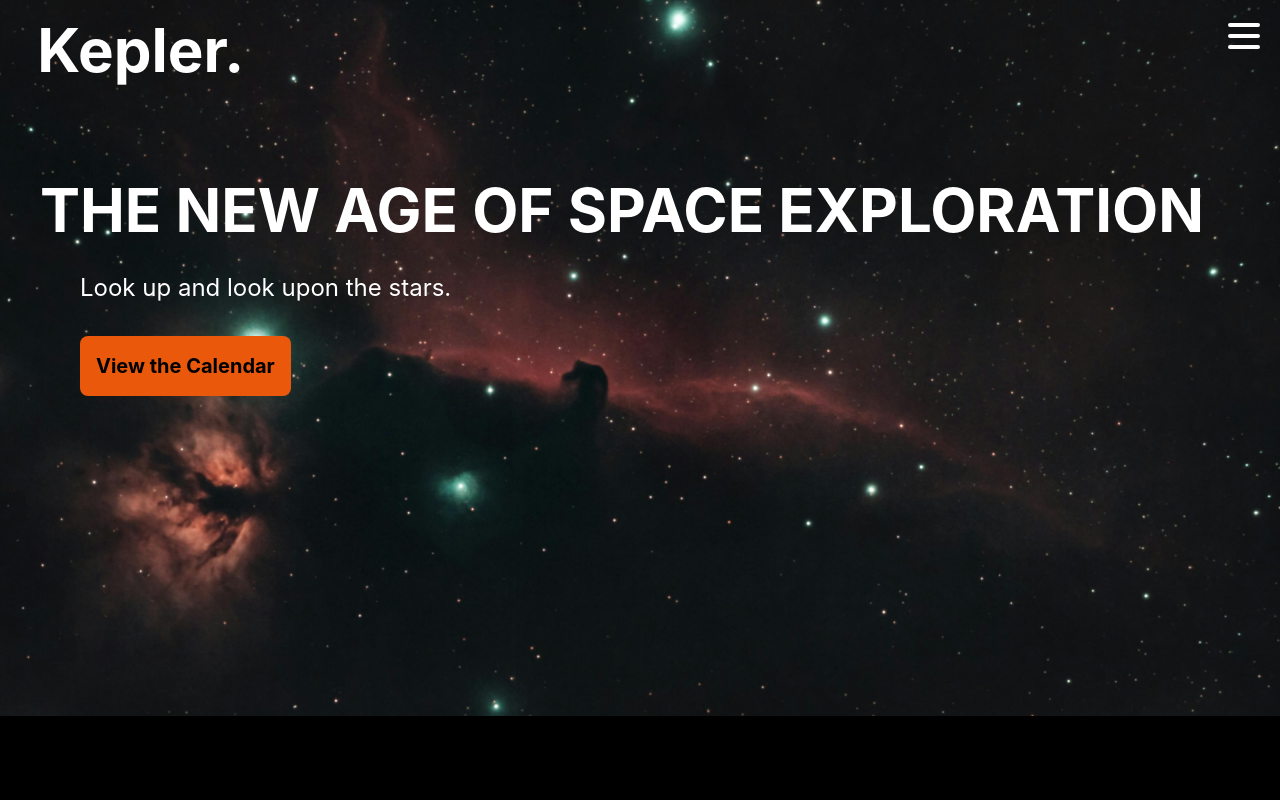
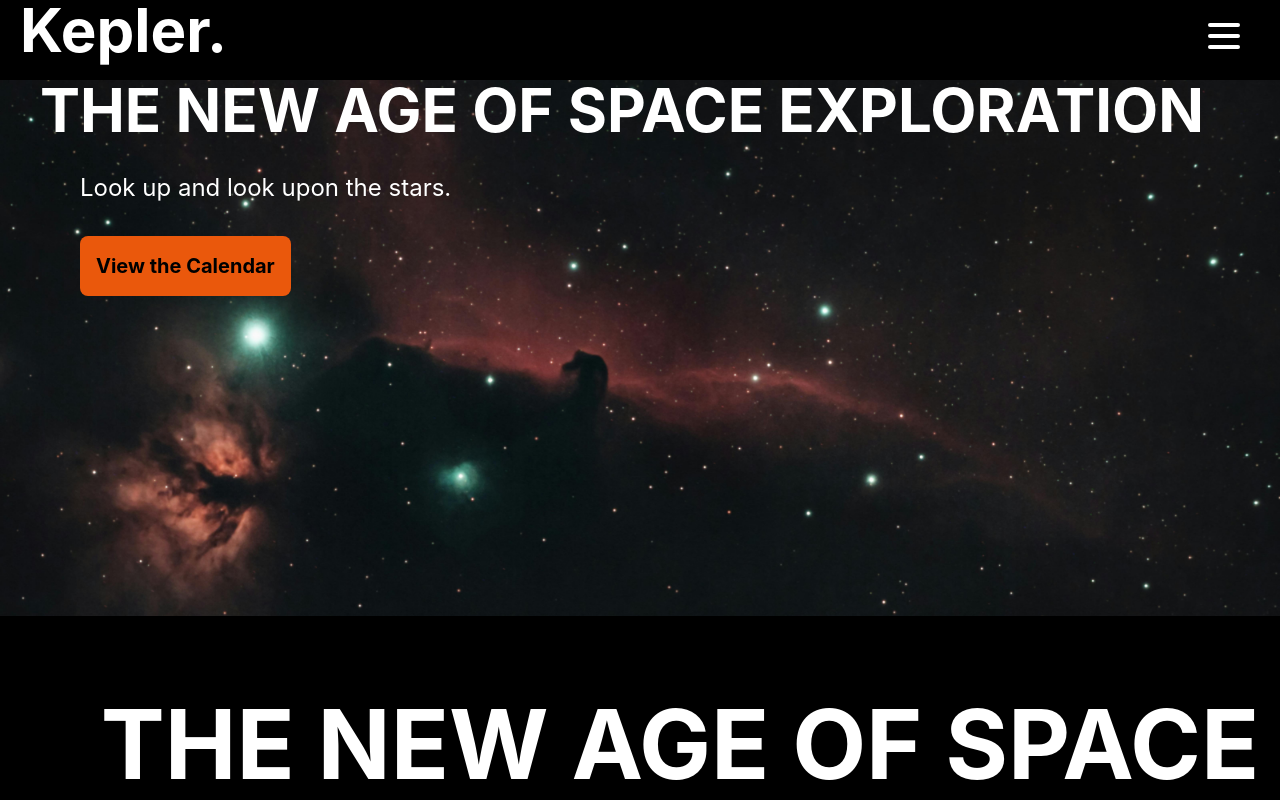
Before and after one commit to AlexPizarro7/Kepler, a React (Create React App) app in the folder frontend/: page / in a window 1280 px wide. Shown: the top 800 px of the page. Built offline with nearby package versions, Linux system fonts and the light colour scheme.

Commit message:
update the header css

```diff
--- a/frontend/src/App.js
+++ b/frontend/src/App.js
@@ -7,14 +7,14 @@ function App() {
     <div className="App">
       <div className="bg-hero bg-cover bg-center pb-80">
         <Header />
-        <h1 className="mt-20 ml-10 mr-10 text-6xl font-bold text-left line-clamp-3">THE NEW AGE OF SPACE EXPLORATION</h1>
-        <p className="ml-20 mt-8 text-2xl text-left">Look up and look upon the stars.</p>
-        <button className=" flex ml-20 mt-8 bg-orange-600 text-black hover:bg-orange-300 text-xl font-bold p-4 rounded-lg ">View the Calendar</button>
+        <h1 className="mt-20 ml-10 mr-10 text-6xl font-bold text-left line-clamp-3 z-10">THE NEW AGE OF SPACE EXPLORATION</h1>
+        <p className="ml-20 mt-8 text-2xl text-left z-10">Look up and look upon the stars.</p>
+        <button className=" flex ml-20 mt-8 bg-orange-600 text-black hover:bg-orange-300 text-xl font-bold p-4 rounded-lg z-10">View the Calendar</button>
       </div>
       <div className="mt-20 bg-black pb-80">
         <h1 className="ml-20 text-8xl font-bold text-center">THE NEW AGE OF SPACE SIGHTSEEING</h1>
         <p className="ml-20 mt-8 text-2xl text-center underline">Look up and look upon the stars.</p>
-        <button className=" ml-20 mt-8 bg-orange-600 text-black hover:bg-orange-300 text-xl font-bold p-4 rounded-lg ">Signup Now</button>
+        <button className=" ml-20 mt-8 bg-orange-600 text-black hover:bg-orange-300 text-xl font-bold p-4 rounded-lg">Signup Now</button>
       </div>
   </div>
   );
--- a/frontend/src/Components/Header.js
+++ b/frontend/src/Components/Header.js
@@ -10,54 +10,50 @@ function Header() {
     }
 
     return (
-        <div className="Header-nav">
-            <div className="flex flex-row p-5">
-                <div className="basis-1/4">
-                    <a className="text-6xl font-bold" href="/">Kepler.</a>
+        <div className="header-nav Z-0">
+            <div className=" navigation flex flex-row p-5 w-full h-20 bg-black fixed top-0">
+                <a className="text-6xl h-20 font-bold fixed top-0" href="/">Kepler.</a>
+                <div className="hamburger mt-5 right-10 top-0" onClick={toggleHamburger}>
+                    <Hamburger />
                 </div>
-                <div className="navigation">
+                <div className="menu end-0">
                     <ul>
-                        <li>Home</li>
-                        <li>Calendar</li>
-                        <li>My Account</li>
+                        <li>
+                            <a href="/">Calendar</a>
+                        </li>
+                        <li>
+                            <a href="/faq">FAQ</a>
+                        </li>
+                        <li>
+                            <a href="/logi">Login/Signup</a>
+                        </li>
                     </ul>
-                </div>
-                <div className="hamburger" onClick={toggleHamburger}>
-                    <Hamburger />
                 </div>
             </div>
 
             <style jsx>{`
-        .navigation{
-            width: 100%;
-            height:50px;
-        }
-        .navigation ul{
-            display: flex;
-            flex-wrap: wrap;
-            float: right;
-            margin: 20 0px;
-            padding: 0 25px;
+
+        .menu {
+            display: ${hamburgerOpen ? 'inline' : 'none'};
+            background-color: black;
+            height: 100%;
+            width: 40vw;
+            margin-top: 40px;
+            position: fixed;
         }
 
-        .navigation ul {
-            display: ${hamburgerOpen ? 'inline' : 'none'};
-            background-color: black;
-            height: 100vh;
-            width: 50vw;
-            margin-top: 50px;
-            position: absolute;
+        .menu li {
+            list-style-type: none;
         }
 
-        .navigation ul li {
-            list-style-type: none;
-            padding-right: 10px;
+        .hamburger{
+            position: fixed;
+            .burger {
+                background-color: ${hamburgerOpen ? 'grey' : 'white'};
+            }
         }
-        .hamburger{
-            display: flex;
-            z-index: 10;
-        }
-    `}</style>
+    `}
+            </style>
         </div>
     )
 }
```
Also changed, not shown: 1 other file (tests, documents, lock files or other folders).
